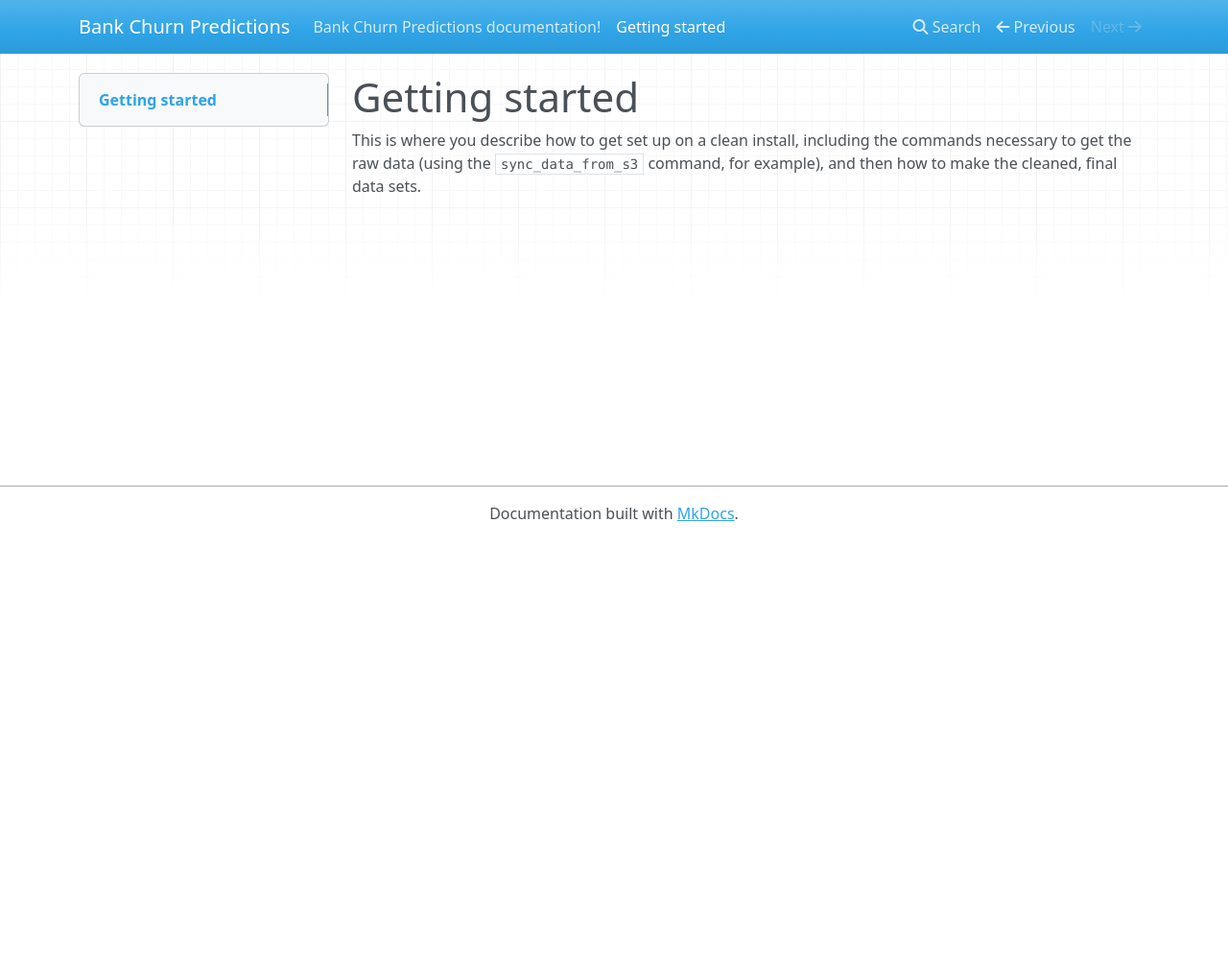
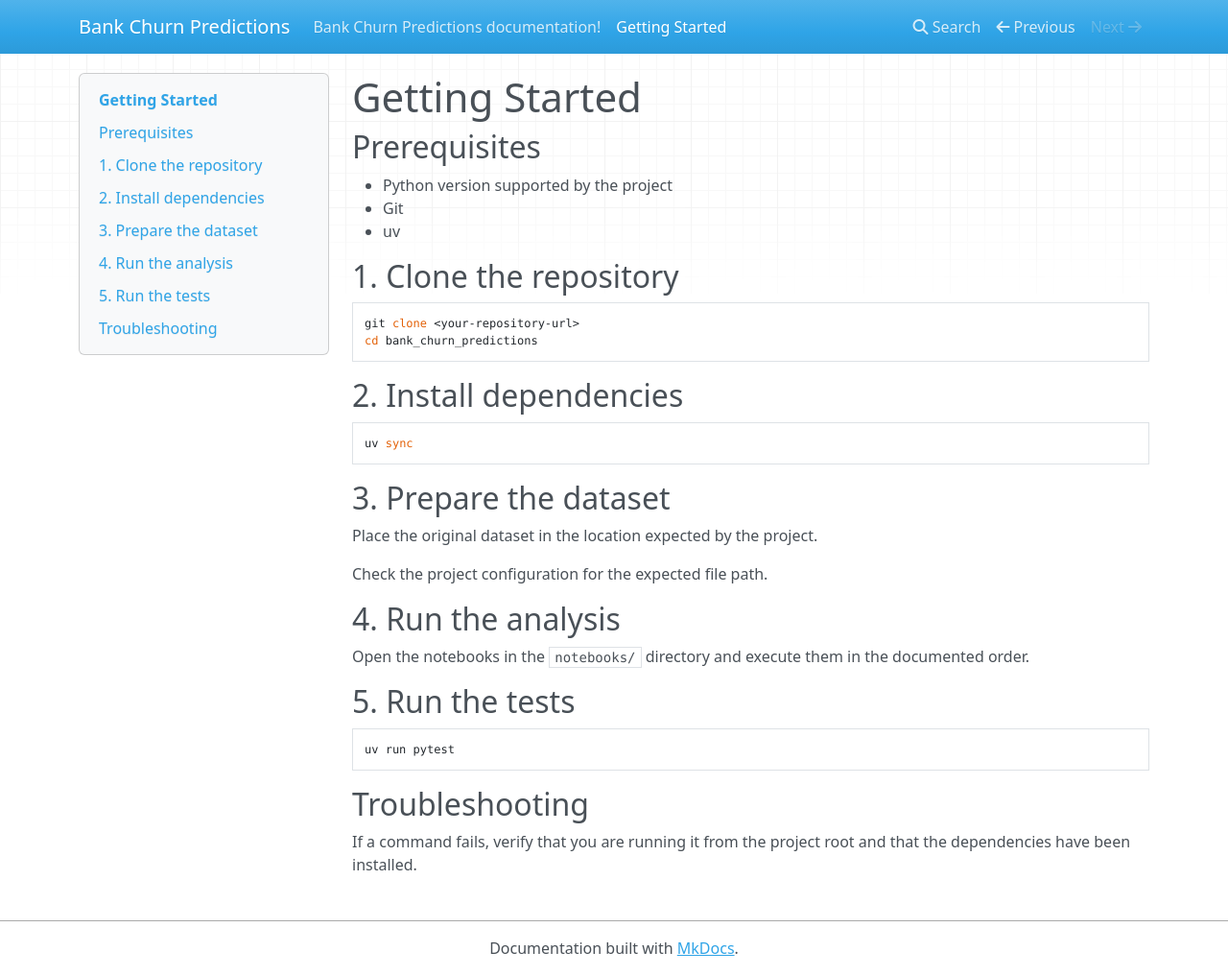
Before and after one commit to PhrogOfTheDay/Bank-Churn-Analysis, an MkDocs documentation site: the page built from docs/docs/getting-started.md, in a window 1280 px wide and 1016 px high. Shown: the whole window at 96% size. Built offline with MkDocs 1.6.1, drawn with Linux system fonts in a browser that asks for light colours; nearby versions of some CDN libraries.

````diff
--- a/docs/docs/getting-started.md
+++ b/docs/docs/getting-started.md
@@ -1,6 +1,41 @@
-Getting started
-===============
 
-This is where you describe how to get set up on a clean install, including the
-commands necessary to get the raw data (using the `sync_data_from_s3` command,
-for example), and then how to make the cleaned, final data sets.
+# Getting Started
+
+## Prerequisites
+
+- Python version supported by the project
+- Git
+- uv
+
+## 1. Clone the repository
+
+```bash
+git clone <your-repository-url>
+cd bank_churn_predictions
+```
+
+## 2. Install dependencies
+
+```bash
+uv sync
+```
+
+## 3. Prepare the dataset
+
+Place the original dataset in the location expected by the project.
+
+Check the project configuration for the expected file path.
+
+## 4. Run the analysis
+
+Open the notebooks in the `notebooks/` directory and execute them in the documented order.
+
+## 5. Run the tests
+
+```bash
+uv run pytest
+```
+
+## Troubleshooting
+
+If a command fails, verify that you are running it from the project root and that the dependencies have been installed.
````
Also changed, not shown: docs/README.md (+32 -7 lines), pyproject.toml (+7 -2 lines), 13 other files.
